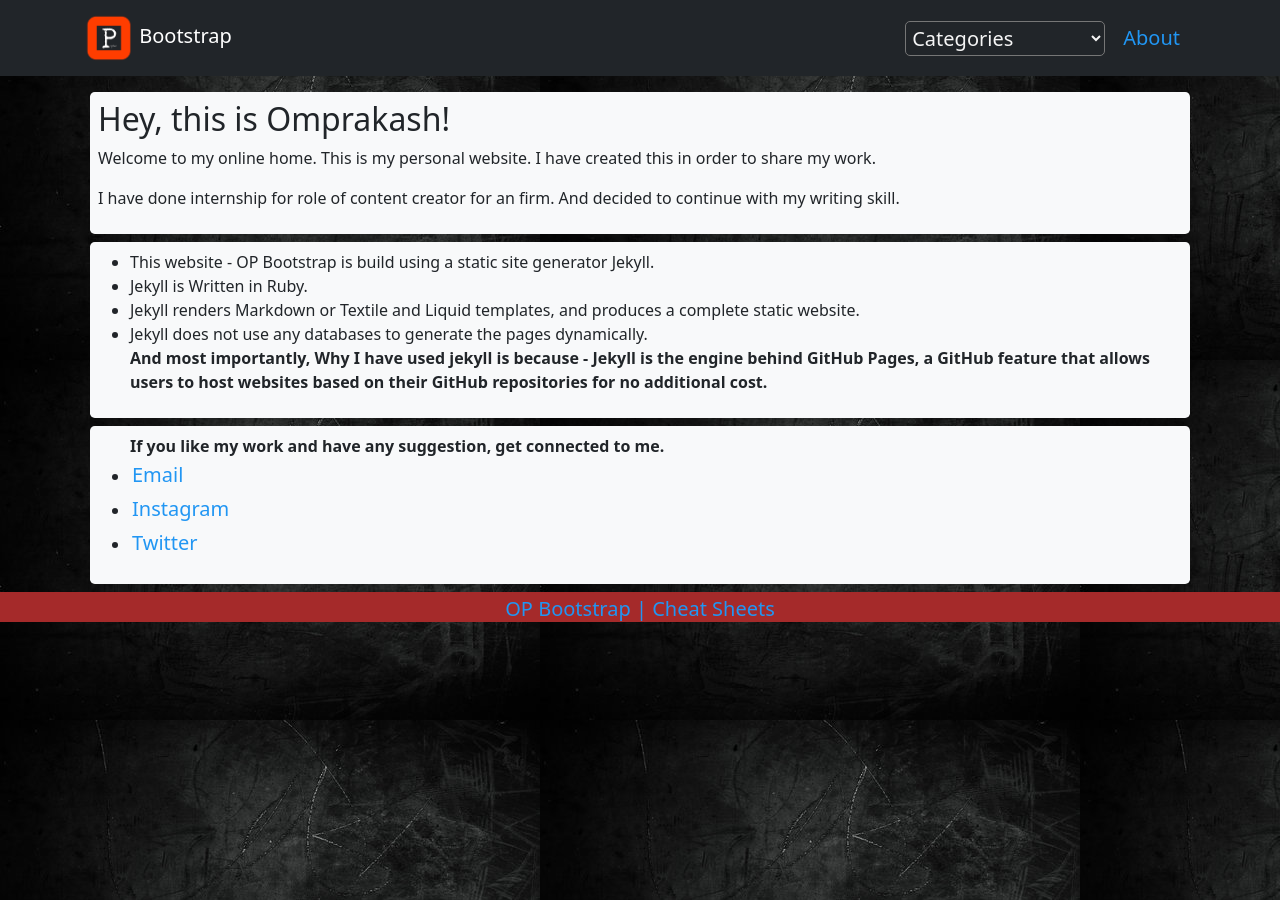
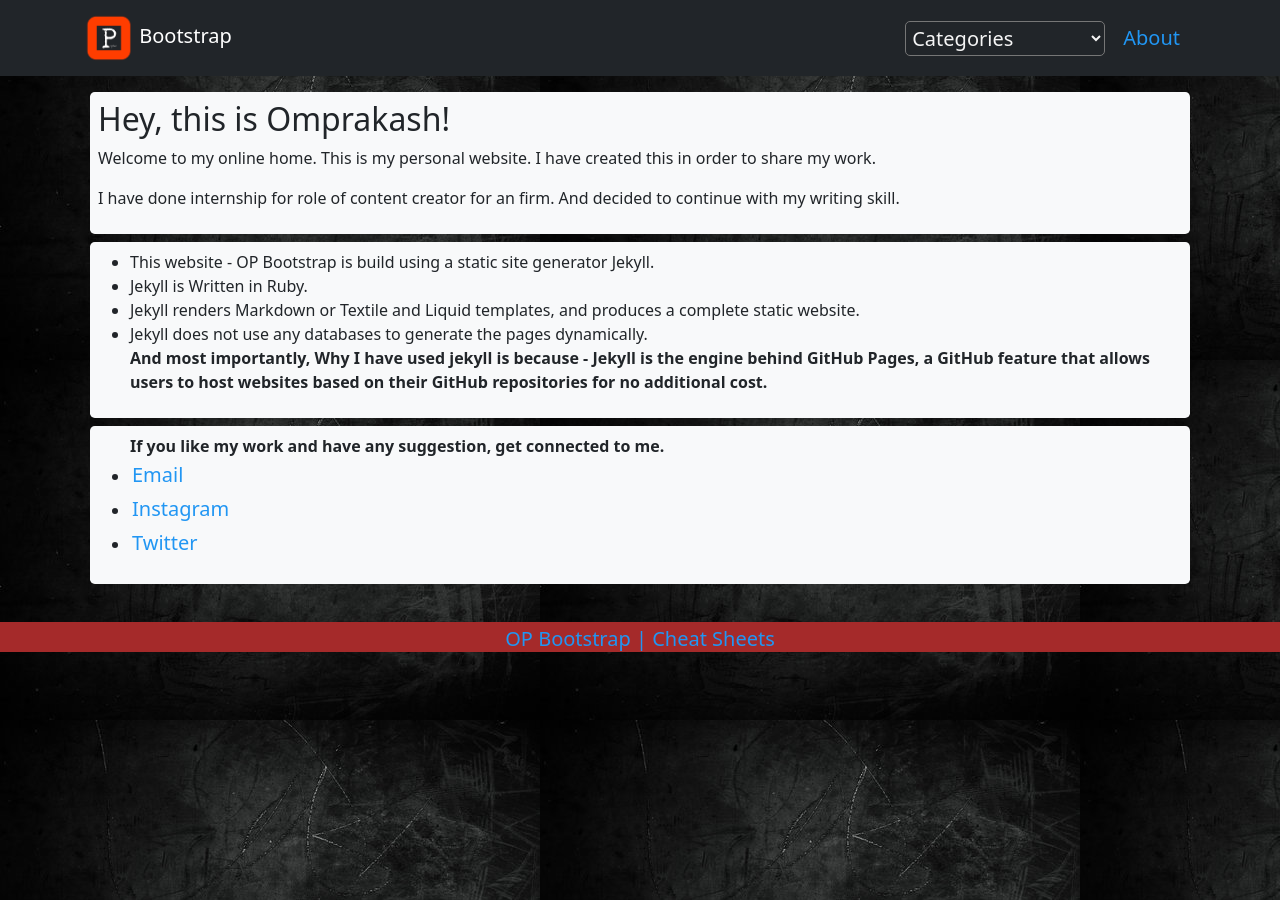
Before and after one commit to opeeyum/opeeyum.github.io, a Jekyll site: the page built from about.html, in a window 1280 px wide. Built offline with Jekyll 4.4.1, drawn with Linux system fonts in a browser that asks for light colours.

Commit message:
edit body and footer

```diff
--- a/about.html
+++ b/about.html
@@ -23,6 +23,8 @@ permalink: /about/
         }
         body{
             background: url("{{ site.baseurl }}/images/logos/postBackground.jpg");
+            min-height : 100vh;
+
         }
         #header{
             margin-bottom: 10px;
@@ -35,7 +37,8 @@ permalink: /about/
             padding-bottom: 30px;
         }
         #footer{
-            position: absolute;
+            position: sticky;
+            top : 100%;
             bottom: 0;
             width: 100%;
             height: 30px;
```
